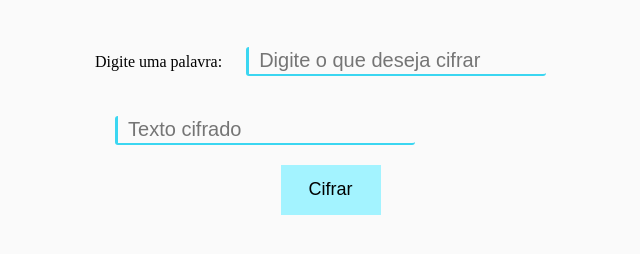
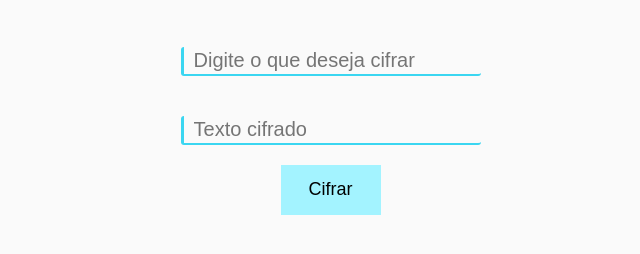
Before and after one commit to br1an-1zak1/Cifra_de_Cesar, a plain HTML site: page index.html in a window 1280 px wide. Shown: the part 314-568 px from the top of the page, without its empty margins (303-943 px from the left). Drawn offline with Linux system fonts and the light colour scheme.

Commit message:
Correções do html

```diff
--- a/index.html
+++ b/index.html
@@ -17,7 +17,7 @@
 
     <main class="main-flex">
       <form action="">
-        <label for="texto"> Digite uma palavra: </label>
+        <!-- <label for="texto"> Digite uma palavra: </label> -->
         <input type="text" name="texto" id="texto" placeholder="Digite o que deseja cifrar">
         <br>
         <input type="text" name="txt_cifrado" id="txtCifrado" placeholder="Texto cifrado" readonly>
@@ -27,6 +27,6 @@
 
   </div>
   <script src="./js/index.js"></script>
-  </bodyclass="container-flex">
+  </body>
 
 </html>
```
